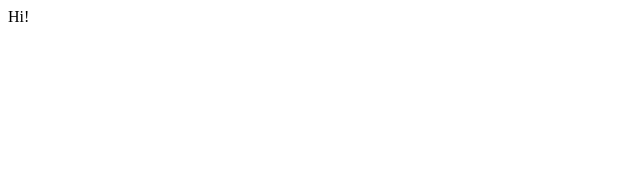
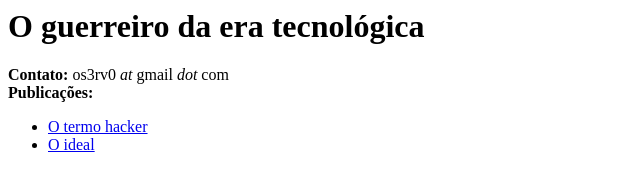
Before and after one commit to s3rv0/s3rv0.github.io, a plain HTML site: page index.html in a window 1280 px wide. Shown: the whole page, without its empty margins (0-640 px from the left). Drawn offline with Linux system fonts and the light colour scheme.

Commit message:
Update index.html

```diff
--- a/index.html
+++ b/index.html
@@ -1 +1,19 @@
-Hi!
+<html>
+<head>
+	<meta charset='utf-8'/>
+	<title>O guerreiro da era tecnológica</title>
+</head>
+<body>
+
+	<h1>O guerreiro da era tecnológica</h1>
+
+	<b>Contato:</b> os3rv0 <i>at</i> gmail <i>dot</i> com<br>
+	<b>Publicações:</b>
+
+	<ul>
+		<li><a href="o-termo-hacker.html">O termo hacker</a></li>
+		<li><a href="o-ideal.html">O ideal</a></li>
+	</ul>
+
+</body>
+</html>
```
